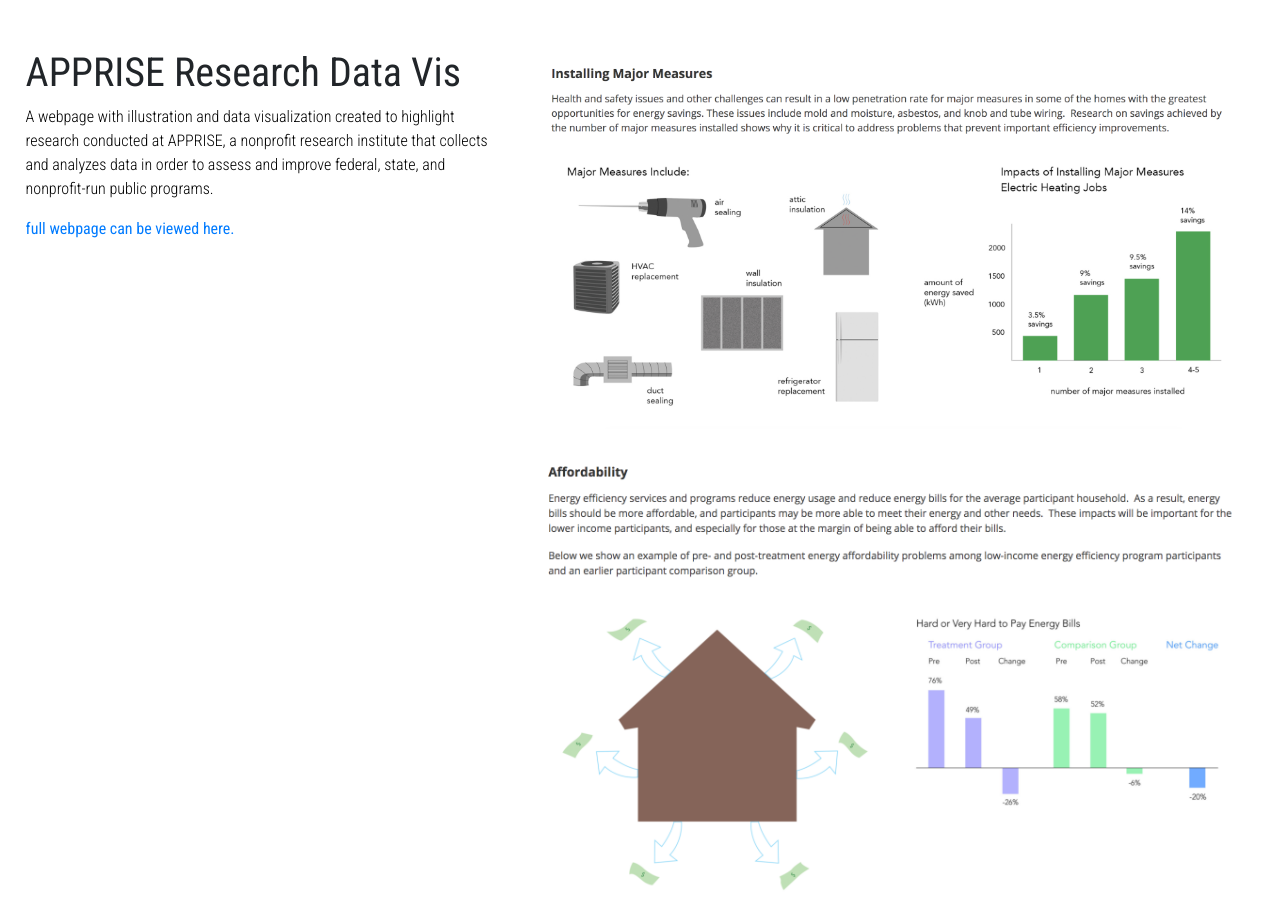
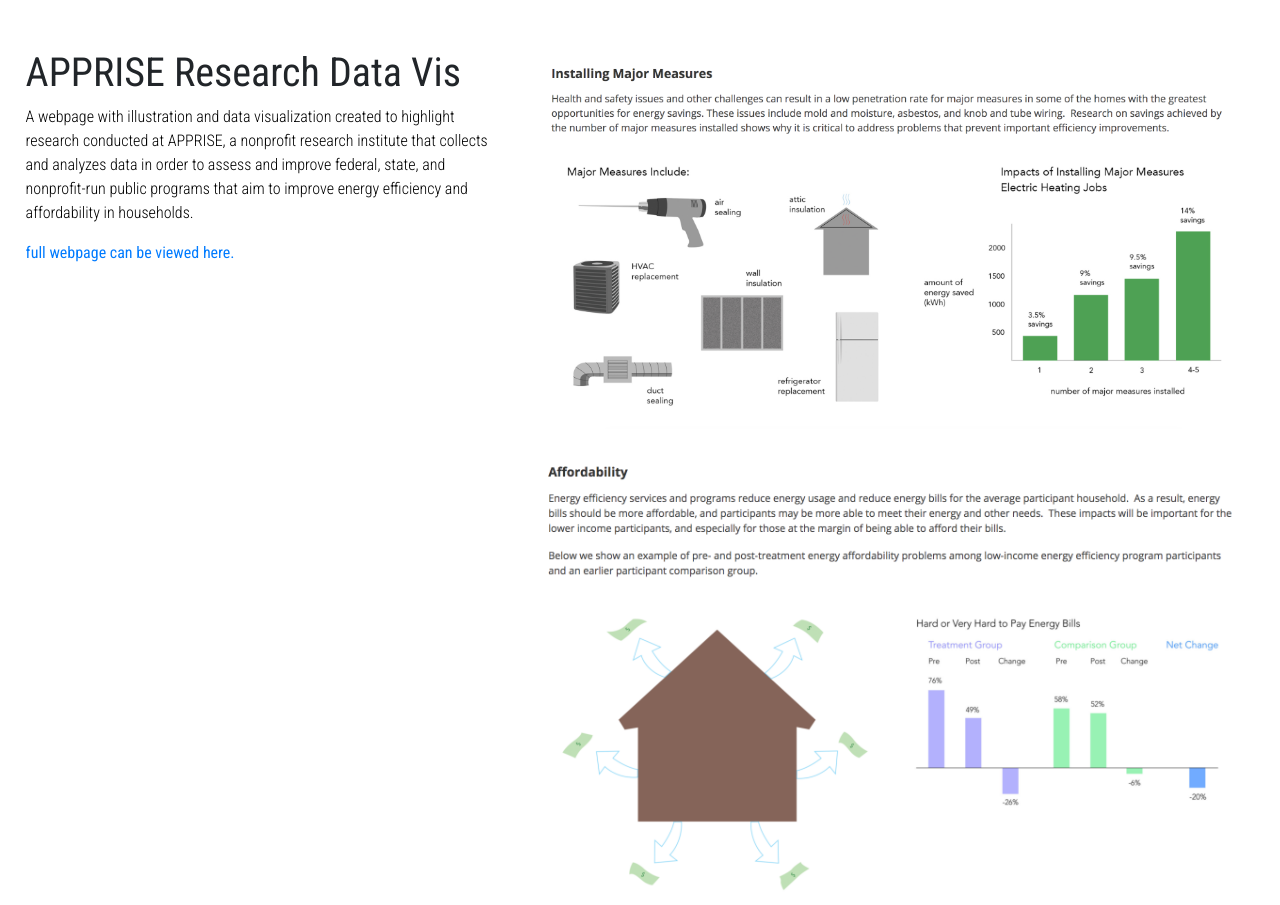
Before and after one commit to rachelglasser/rachelglasser.net, a plain HTML site: page graphicdesign.html in a window 1280 px wide. Shown: the part 3151-4056 px from the top of the page. Drawn offline with nearby package versions, Linux system fonts and the light colour scheme; a web font is replaced by a local one.

Commit message:
Update graphicdesign.html

```diff
--- a/graphicdesign.html
+++ b/graphicdesign.html
@@ -52,7 +52,7 @@
 		<div class="project">
 			<div class="sidepane">
 				<h1>APPRISE Research Data Vis</h1>
-				<p>A webpage with illustration and data visualization created to highlight research conducted at APPRISE, a nonprofit research institute that collects and analyzes data in order to assess and improve federal, state, and nonprofit-run public programs.</p>
+				<p>A webpage with illustration and data visualization created to highlight research conducted at APPRISE, a nonprofit research institute that collects and analyzes data in order to assess and improve federal, state, and nonprofit-run public programs that aim to improve energy efficiency and affordability in households.</p>
 				<a href="http://www.appriseinc.org/researchhighlights/" target="_blank">full webpage can be viewed here.</a><br>
 			</div>
 			<div class="documentation">
```
